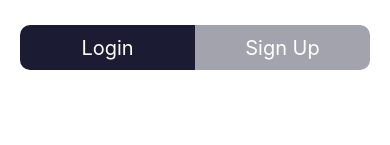
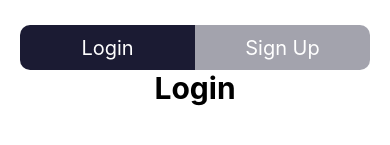
Before and after one commit to Enaturale/AnimatedLogin, a React Native app: screen / in a window 390 px wide. Shown: the part 231-376 px from the top of the page. Built offline with nearby package versions, Linux system fonts and the light colour scheme.

Commit message:
LOgin form and sign up form created

```diff
--- a/App.js
+++ b/App.js
@@ -1,6 +1,8 @@
-import { StyleSheet, Text, View, TouchableWithoutFeedback, ScrollView } from 'react-native';
+import { StyleSheet, Text, View, TouchableWithoutFeedback, ScrollView, Dimensions } from 'react-native';
 import FormHeader from './src/Components/FormHeader';
 import FormButton from './src/Components/FormButton';
+import LoginForm from './src/Components/LoginForm';
+import SignupForm from './src/Components/SignupForm';
 
 export default function App() {
   return (
@@ -11,13 +13,20 @@ export default function App() {
         subHeading='Daily Task Manager'
       />
       {/* Buttons Login and Signup */}
-      <View style={{flexDirection:'row', paddingHorizontal: 20,}}>
+      <View style={{ flexDirection: 'row', paddingHorizontal: 20, }}>
         <FormButton style={styles.borderLeft} backgroundColor="rgba(27, 27, 51, 1)" title='Login' />
         <FormButton style={styles.borderRight} backgroundColor="rgba(27, 27, 51, 0.4)" title='Sign Up' />
       </View>
 
       {/* text input fields */}
-      <ScrollView>
+      <ScrollView
+          horizontal
+          pagingEnabled
+          showsHorizontalScrollIndicator= {false}
+          >
+          <LoginForm />
+          <SignupForm />
+
 
       </ScrollView>
 
@@ -32,11 +41,11 @@ const styles = StyleSheet.create({
     alignItems: 'center',
     justifyContent: 'center',
   },
-  borderLeft:{
+  borderLeft: {
     borderTopLeftRadius: 10,
     borderBottomLeftRadius: 10
   },
-  borderRight:{
+  borderRight: {
     borderTopRightRadius: 10,
     borderBottomRightRadius: 10,
   }
--- /dev/null
+++ b/src/Components/LoginForm.js
@@ -0,0 +1,23 @@
+import { View, Text, StyleSheet, Dimensions } from 'react-native'
+import React from 'react'
+
+export default function LoginForm() {
+    return (
+        <View style={styles.container}>
+            <Text style={styles.title}>Login</Text>
+        </View>
+    )
+}
+
+const styles = StyleSheet.create({
+    container:{
+        justifyContent: 'center',
+        alignItems: 'center',
+        width: Dimensions.get('window').width,
+    },
+    title:{
+        fontSize: 30,
+        fontWeight: 'bold'
+
+    }
+})
--- /dev/null
+++ b/src/Components/SignupForm.js
@@ -0,0 +1,23 @@
+import { View, Text, StyleSheet, Dimensions } from 'react-native'
+import React from 'react'
+
+export default function SignupForm() {
+  return (
+    <View style={styles.container}>
+    <Text style={styles.title}>Sign Up</Text>
+  </View>
+  )
+}
+
+const styles = StyleSheet.create({
+    container:{
+        justifyContent: 'center',
+        alignItems: 'center',
+        width: Dimensions.get('window').width,
+    },
+    title:{
+        fontSize: 30,
+        fontWeight: 'bold'
+
+    }
+})
```
